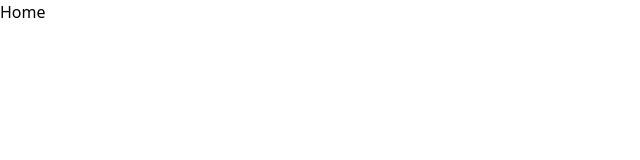
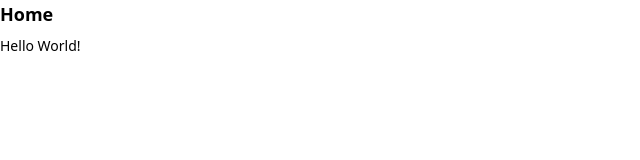
Before and after one commit to mugi0096/nuxt_datadog, a Nuxt app: page / in a window 1280 px wide. Shown: the top 160 px of the page, without its empty margins (0-640 px from the left). Built offline with nearby package versions, Linux system fonts and the light colour scheme.

Commit message:
💄 add text style to index page

```diff
--- a/pages/index.vue
+++ b/pages/index.vue
@@ -1,9 +1,10 @@
 <script setup lang="ts">
-
+ const msg = 'Hello World!'
 </script>
 
 <template>
   <div>
-    <h1>Home</h1>
+    <h1 class="text-lg font-bold">Home</h1>
+    <p class="mt-2 text-sm">{{ msg }}</p>
   </div>
 </template>
```
